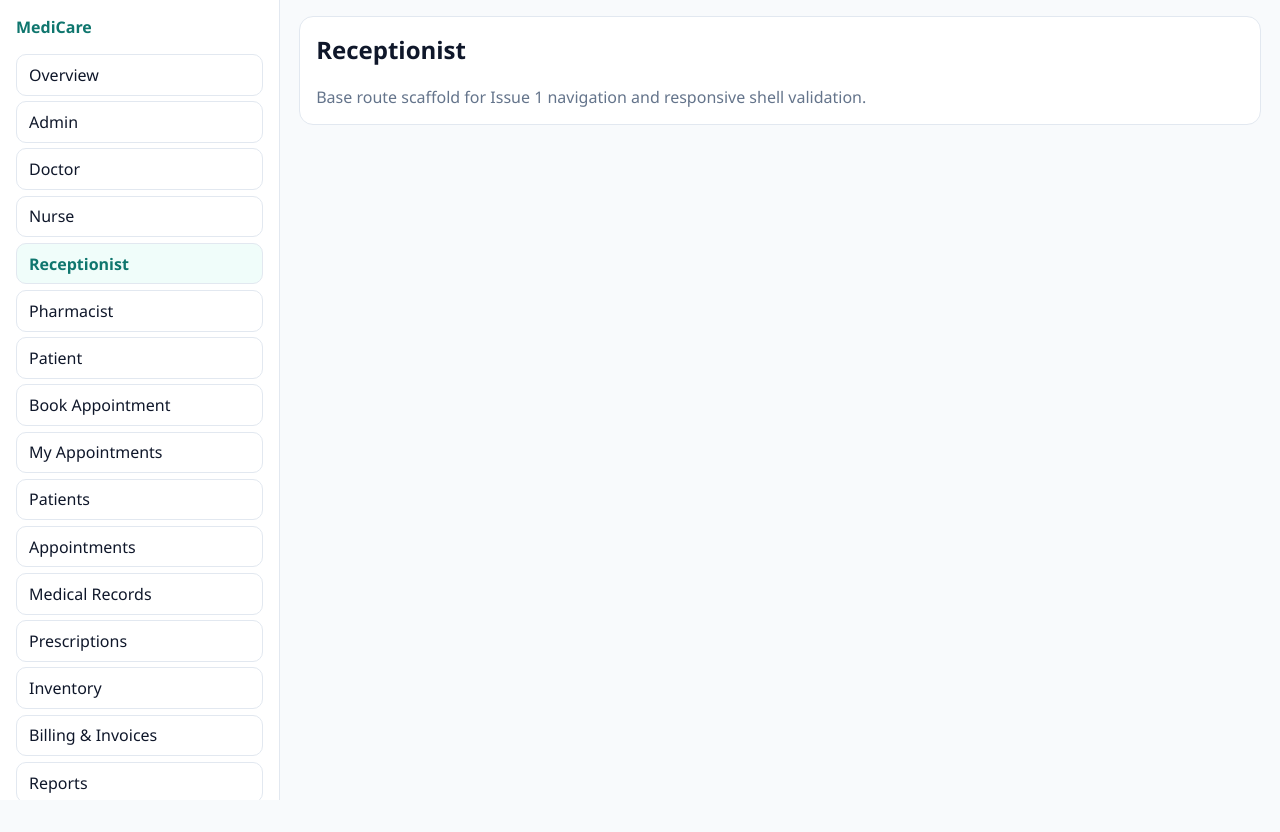
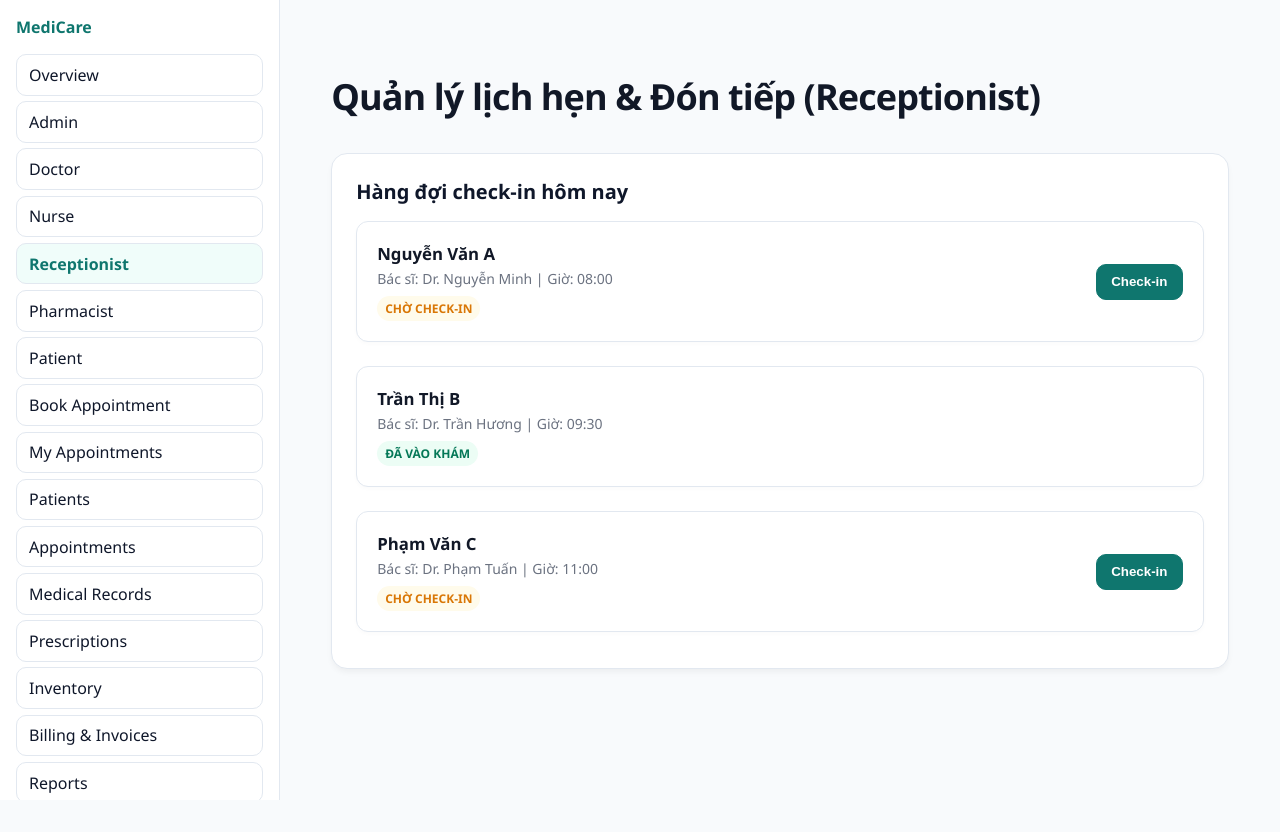
Before and after one commit to quangtrung0220/MediCare_App_Speckit_V2, a Next.js app in the folder frontend/: page /receptionist in a window 1280 px wide. Before the commit the page ends 800 px from the top, so only its background shows below. Built offline with nearby package versions, Linux system fonts and the light colour scheme.

Commit message:
Receptionist Check-in and Patient Intake Screen

```diff
--- /dev/null
+++ b/frontend/app/receptionist/page.module.css
@@ -0,0 +1,29 @@
+.container {
+  padding: 2rem;
+  max-width: 1000px;
+  margin: 0 auto;
+  min-height: 100vh;
+}
+
+.title {
+  font-size: 2.25rem;
+  font-weight: 700;
+  color: var(--foreground, #111827);
+  margin-bottom: 2rem;
+  letter-spacing: -0.025em;
+}
+
+.card {
+  background: var(--card-bg, #ffffff);
+  border-radius: 16px;
+  box-shadow: 0 4px 6px -1px rgba(0, 0, 0, 0.05);
+  border: 1px solid var(--border-color, #e5e7eb);
+  overflow: hidden;
+  padding: 1.5rem;
+}
+
+.list {
+  display: flex;
+  flex-direction: column;
+  gap: 0.75rem;
+}
--- a/frontend/app/receptionist/page.tsx
+++ b/frontend/app/receptionist/page.tsx
@@ -1,16 +1,61 @@
 /*
- * Created: 2026-04-11
- * Updated: 2026-04-11
- * Purpose: Route placeholder page scaffold for module navigation.
+ * Created: 2026-06-24
+ * Purpose: Receptionist scheduling and check-in workspace dashboard (T028).
  * Owner: Quang Trung
  */
-import { RoutePlaceholder } from "@/components/layout/RoutePlaceholder";
+"use client";
+
+import React, { useState, useEffect } from "react";
+import { CheckInCard } from "@/components/receptionist/CheckInCard";
+import {
+  fetchReceptionistAppointments,
+  checkInPatient,
+  type ReceptionistAppointment,
+} from "@/services/receptionist.service";
+import styles from "./page.module.css";
 
 export default function ReceptionistPage() {
+  const [appointments, setAppointments] = useState<ReceptionistAppointment[]>([]);
+  const [loadingId, setLoadingId] = useState<string | null>(null);
+
+  useEffect(() => {
+    async function loadData() {
+      const data = await fetchReceptionistAppointments();
+      setAppointments(data);
+    }
+    loadData();
+  }, []);
+
+  const handleCheckIn = async (id: string) => {
+    setLoadingId(id);
+    const success = await checkInPatient(id);
+    setLoadingId(null);
+    if (success) {
+      setAppointments((prev) =>
+        prev.map((apt) => (apt.id === id ? { ...apt, status: "CHECKED_IN" } : apt))
+      );
+    }
+  };
+
   return (
-    <RoutePlaceholder
-      title="Receptionist"
-      description="Base route scaffold for Issue 1 navigation and responsive shell validation."
-    />
+    <div className={styles.container}>
+      <h1 className={styles.title}>Quản lý lịch hẹn & Đón tiếp (Receptionist)</h1>
+
+      <div className={styles.card}>
+        <h2 style={{ fontSize: "1.25rem", fontWeight: 600, marginTop: 0, marginBottom: "1rem" }}>
+          Hàng đợi check-in hôm nay
+        </h2>
+        <div className={styles.list}>
+          {appointments.map((apt) => (
+            <CheckInCard
+              key={apt.id}
+              appointment={apt}
+              onCheckIn={handleCheckIn}
+              isLoading={loadingId === apt.id}
+            />
+          ))}
+        </div>
+      </div>
+    </div>
   );
 }
--- /dev/null
+++ b/frontend/src/components/receptionist/CheckInCard.module.css
@@ -0,0 +1,49 @@
+.card {
+  border: 1px solid var(--border-color, #e5e7eb);
+  border-radius: 12px;
+  background: var(--card-bg, #ffffff);
+  padding: 1.25rem;
+  display: flex;
+  justify-content: space-between;
+  align-items: center;
+  margin-bottom: 0.75rem;
+  box-shadow: 0 2px 4px rgba(0,0,0,0.02);
+}
+
+.info {
+  display: flex;
+  flex-direction: column;
+}
+
+.patientName {
+  font-size: 1.05rem;
+  font-weight: 600;
+  color: var(--foreground, #111827);
+  margin-bottom: 0.25rem;
+}
+
+.details {
+  font-size: 0.875rem;
+  color: var(--muted-foreground, #6b7280);
+}
+
+.badge {
+  display: inline-flex;
+  padding: 0.25rem 0.5rem;
+  border-radius: 9999px;
+  font-size: 0.75rem;
+  font-weight: 600;
+  text-transform: uppercase;
+  margin-top: 0.5rem;
+  width: max-content;
+}
+
+.statusScheduled {
+  background-color: #fffbeb;
+  color: #d97706;
+}
+
+.statusCheckedIn {
+  background-color: #ecfdf5;
+  color: #047857;
+}
--- /dev/null
+++ b/frontend/src/components/receptionist/CheckInCard.tsx
@@ -0,0 +1,44 @@
+/*
+ * Created: 2026-06-24
+ * Purpose: Check-in desk card component for Receptionist page (T026).
+ * Owner: Quang Trung
+ */
+"use client";
+
+import React from "react";
+import type { ReceptionistAppointment } from "@/services/receptionist.service";
+import { Button } from "@/components/ui/Button";
+import styles from "./CheckInCard.module.css";
+
+interface CheckInCardProps {
+  appointment: ReceptionistAppointment;
+  onCheckIn: (id: string) => void;
+  isLoading?: boolean;
+}
+
+export function CheckInCard({ appointment, onCheckIn, isLoading }: CheckInCardProps) {
+  const isScheduled = appointment.status === "SCHEDULED";
+
+  return (
+    <div className={styles.card} data-testid="checkin-card">
+      <div className={styles.info}>
+        <span className={styles.patientName}>{appointment.patientName}</span>
+        <span className={styles.details}>
+          Bác sĩ: {appointment.doctorName} | Giờ: {appointment.time}
+        </span>
+        <span className={`${styles.badge} ${isScheduled ? styles.statusScheduled : styles.statusCheckedIn}`}>
+          {isScheduled ? "Chờ check-in" : "Đã vào khám"}
+        </span>
+      </div>
+
+      {isScheduled && (
+        <Button
+          onClick={() => onCheckIn(appointment.id)}
+          disabled={isLoading}
+        >
+          {isLoading ? "Đang xử lý..." : "Check-in"}
+        </Button>
+      )}
+    </div>
+  );
+}
--- /dev/null
+++ b/frontend/src/services/receptionist.service.ts
@@ -0,0 +1,33 @@
+/*
+ * Created: 2026-06-24
+ * Purpose: Receptionist patient check-in and scheduling service adapter (T024).
+ * Owner: Quang Trung
+ */
+export interface ReceptionistAppointment {
+  id: string;
+  patientName: string;
+  doctorName: string;
+  time: string;
+  status: "SCHEDULED" | "CHECKED_IN" | "CANCELLED";
+}
+
+const MOCK_APPOINTMENTS: ReceptionistAppointment[] = [
+  { id: "APT-1001", patientName: "Nguyễn Văn A", doctorName: "Dr. Nguyễn Minh", time: "08:00", status: "SCHEDULED" },
+  { id: "APT-1002", patientName: "Trần Thị B", doctorName: "Dr. Trần Hương", time: "09:30", status: "CHECKED_IN" },
+  { id: "APT-1003", patientName: "Phạm Văn C", doctorName: "Dr. Phạm Tuấn", time: "11:00", status: "SCHEDULED" },
+];
+
+export async function fetchReceptionistAppointments(): Promise<ReceptionistAppointment[]> {
+  await new Promise((r) => setTimeout(r, 400));
+  return MOCK_APPOINTMENTS;
+}
+
+export async function checkInPatient(appointmentId: string): Promise<boolean> {
+  await new Promise((r) => setTimeout(r, 500));
+  const apt = MOCK_APPOINTMENTS.find((a) => a.id === appointmentId);
+  if (apt) {
+    apt.status = "CHECKED_IN";
+    return true;
+  }
+  return false;
+}
```
